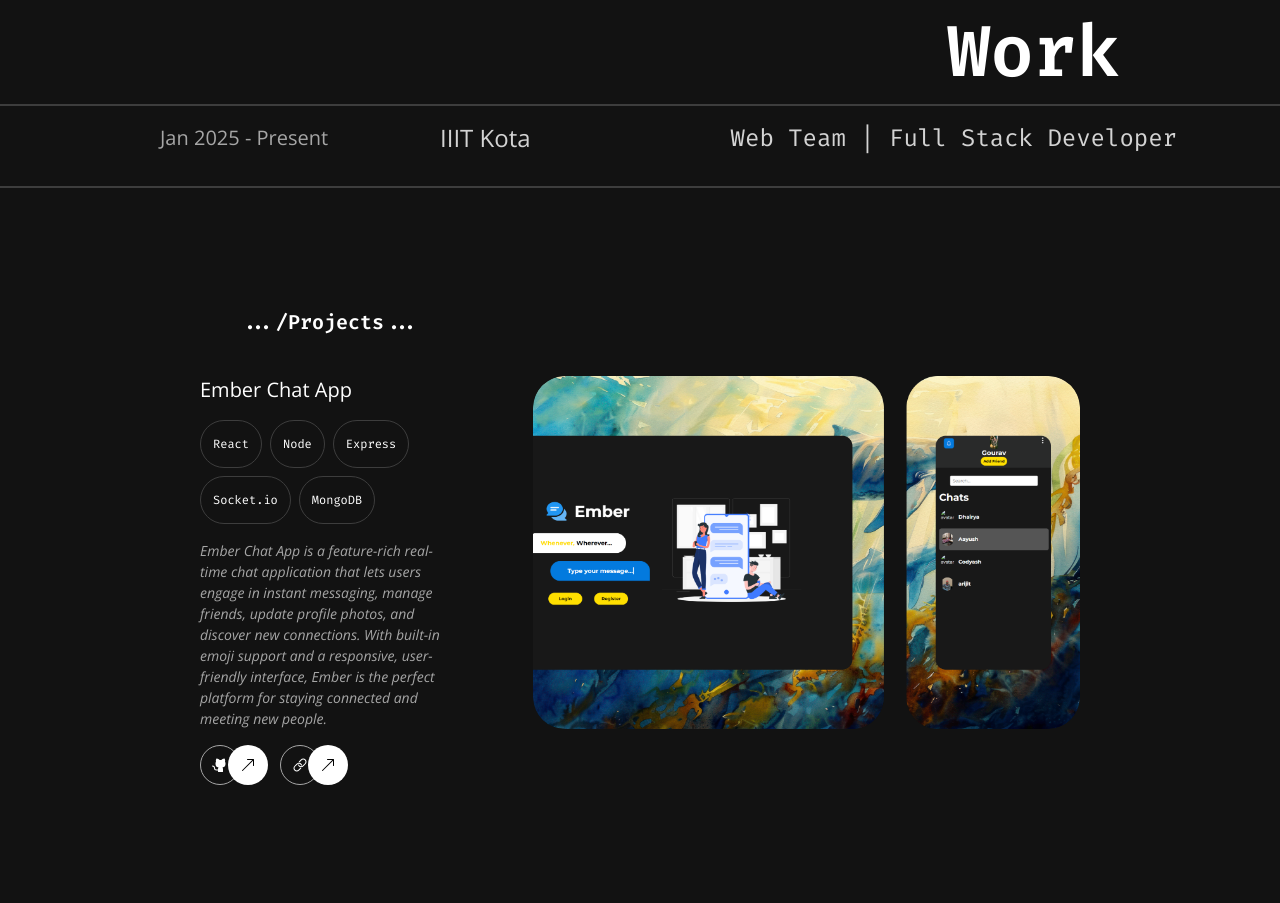
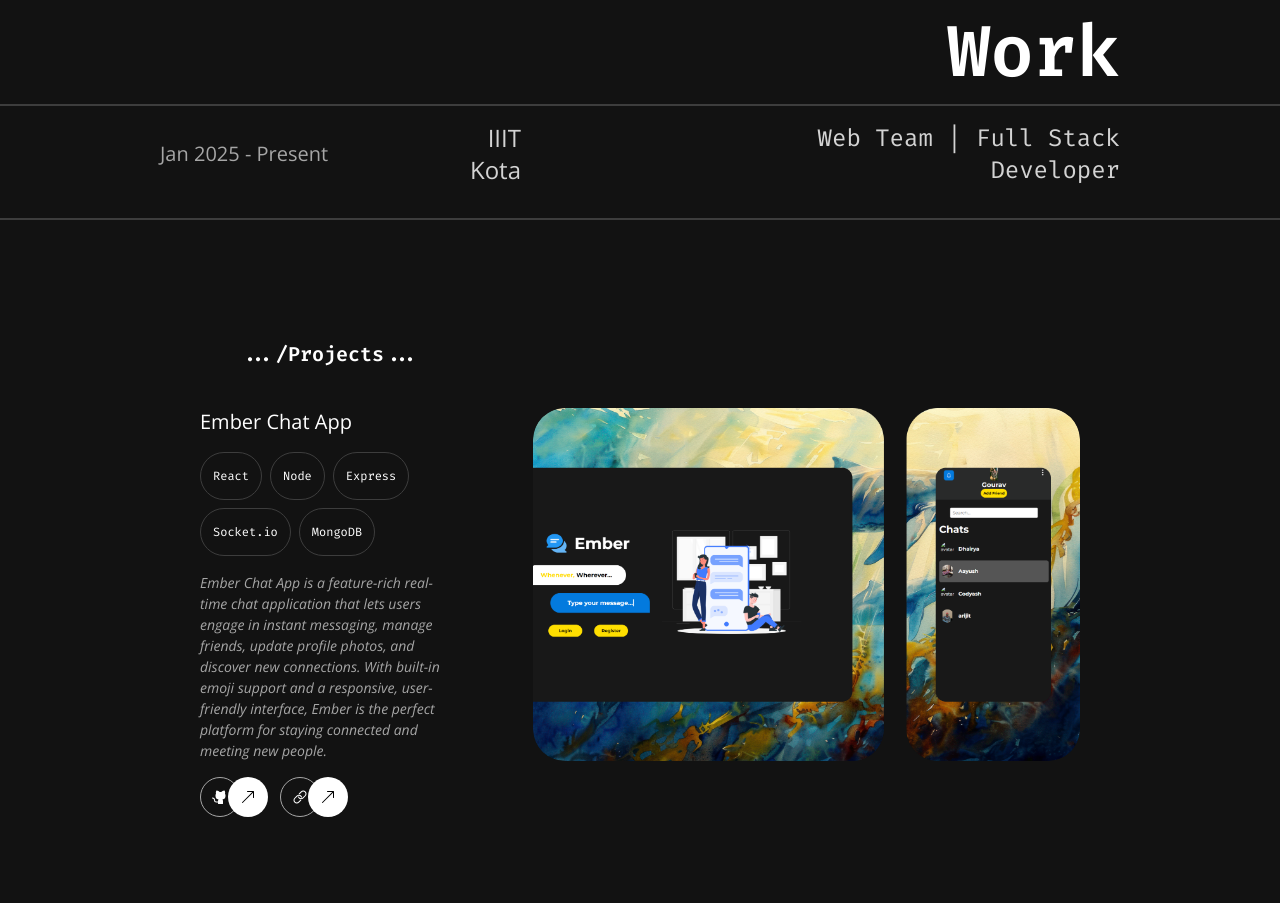
Before and after one commit to Gourav1632/Portfolio-2025, a React (Vite) app: page / in a window 1280 px wide. Shown: the part 2480-3383 px from the top of the page. Built offline with nearby package versions, Linux system fonts and the light colour scheme; a web font is replaced by a local one.

Commit message:
Fix/White space nowrap issue in Workcard

```diff
--- a/src/components/workpage/WorkCard.jsx
+++ b/src/components/workpage/WorkCard.jsx
@@ -33,10 +33,10 @@ function WorkCard({ organisation, job, starting, ending, description }) {
             <div className="ending whitespace-nowrap">{ending}</div>
           </div>
           <div className="work w-full flex flex-col lg:flex-row gap-2 lg:gap-50 justify-between text-right">
-            <div className="organisation text-[14px] lg:text-2xl whitespace-nowrap">
+            <div className="organisation text-[14px] lg:text-2xl ">
               {organisation}
             </div>
-            <div className="job font-fira text-[14px] lg:text-2xl whitespace-nowrap">
+            <div className="job font-fira text-[14px] lg:text-2xl ">
               {job}
             </div>
           </div>
```
